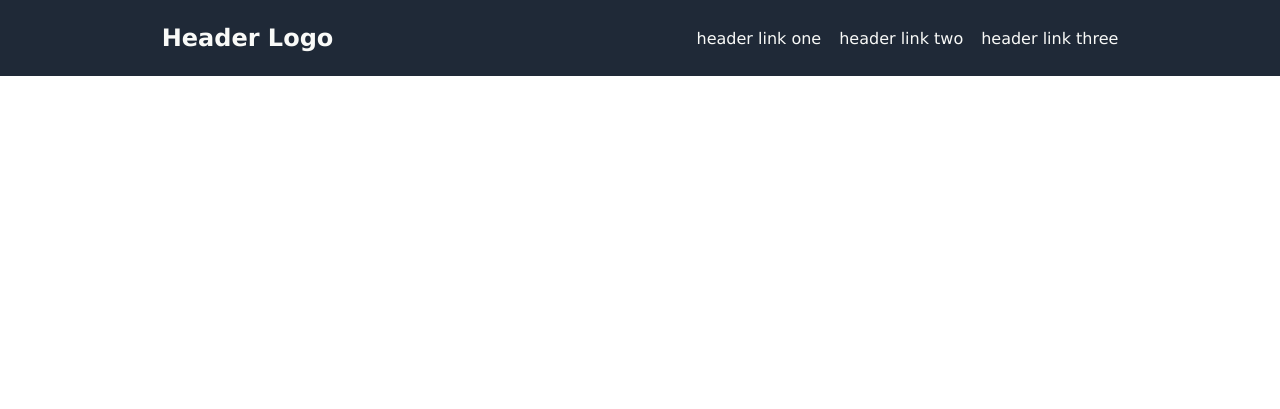
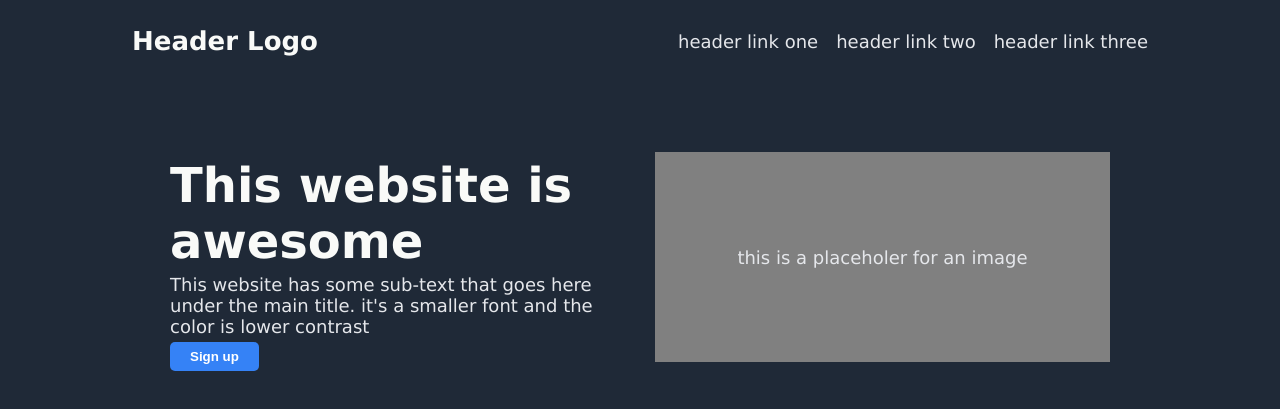
Before and after one commit to ivar34-ui/crispy-winner, a plain HTML site: page index.html in a window 1280 px wide. Drawn offline with Linux system fonts and the light colour scheme.

Commit message:
added hero section

```diff
--- a/index.html
+++ b/index.html
@@ -16,8 +16,19 @@
                     <li>header link three</li>
                 </ul>
             </div>
-            <div class="hero"></div>
-            <div class="content-1"></div>
+            <div class="hero">
+                <div class="lft">
+                    <h1>This website is awesome</h1>
+                    <p>This website has some sub-text that goes here under the main title. it's a smaller font and the color is lower contrast</p>
+                    <button class="button1">Sign up</button>
+                </div>
+                <div class="rit">
+                    <p>this is a placeholer for an image</p>
+                </div>
+            </div>
+            <div class="content-1">
+                <p></p>
+            </div>
             <div class="content-2"></div>
             <div class="footer"></div>
         </div>
--- a/style.css
+++ b/style.css
@@ -6,11 +6,13 @@ html {
 body {
     margin: 0;
     height: 100vh;
+    background-color: #1f2937;
 }
 
 .page {
     display: flex;
     flex-direction: column;
+    align-items: center;
 }
 
 .header {
@@ -27,10 +29,74 @@ body {
     list-style: none;
     justify-content: space-around;
     gap: 18px;
+    color: #e5e7eb;
+    font-size: 18px;
 }
 
 .header p {
-    font-size: 24px;
+    font-size: 26px;
     color: #f9faf8;
     font-weight: 900;
+    margin-right: 320px;
+
 }
+
+.hero {
+    display: flex;
+    justify-content: center;
+    align-items: center;
+    padding: 50px;
+
+}
+
+.lft {
+    display: flex;
+    flex-direction: column;
+    background-color: #1f2937;
+    width: 455px;
+    height: 180px;
+    margin: 0;
+    margin-right: 30px;
+    gap: 5px;
+    align-items: flex-start;
+}
+
+.rit {
+    background-color: gray;
+    height: 210px;
+    width: 455px;
+    display: flex;
+    align-items: center;
+    justify-content: center;
+    margin-top: 20px;
+}
+
+.lft h1 {
+    font-size: 48px;
+    font-weight: 900;
+    color: #f9faf8;
+    margin: 0;
+}
+
+.lft p {
+    font-size: 18px;
+    color: #e5e7eb;
+    margin: 0;
+
+}
+
+.rit p {
+    font-size: 18px;
+    color: #e5e7eb;
+
+}
+
+.button1 {
+    margin: 0;
+    padding: 7px 20px;
+    background-color: #3582f6;
+    color: white;
+    border-radius: 5px;
+    border: none;
+    font-weight: 700;
+}
```
